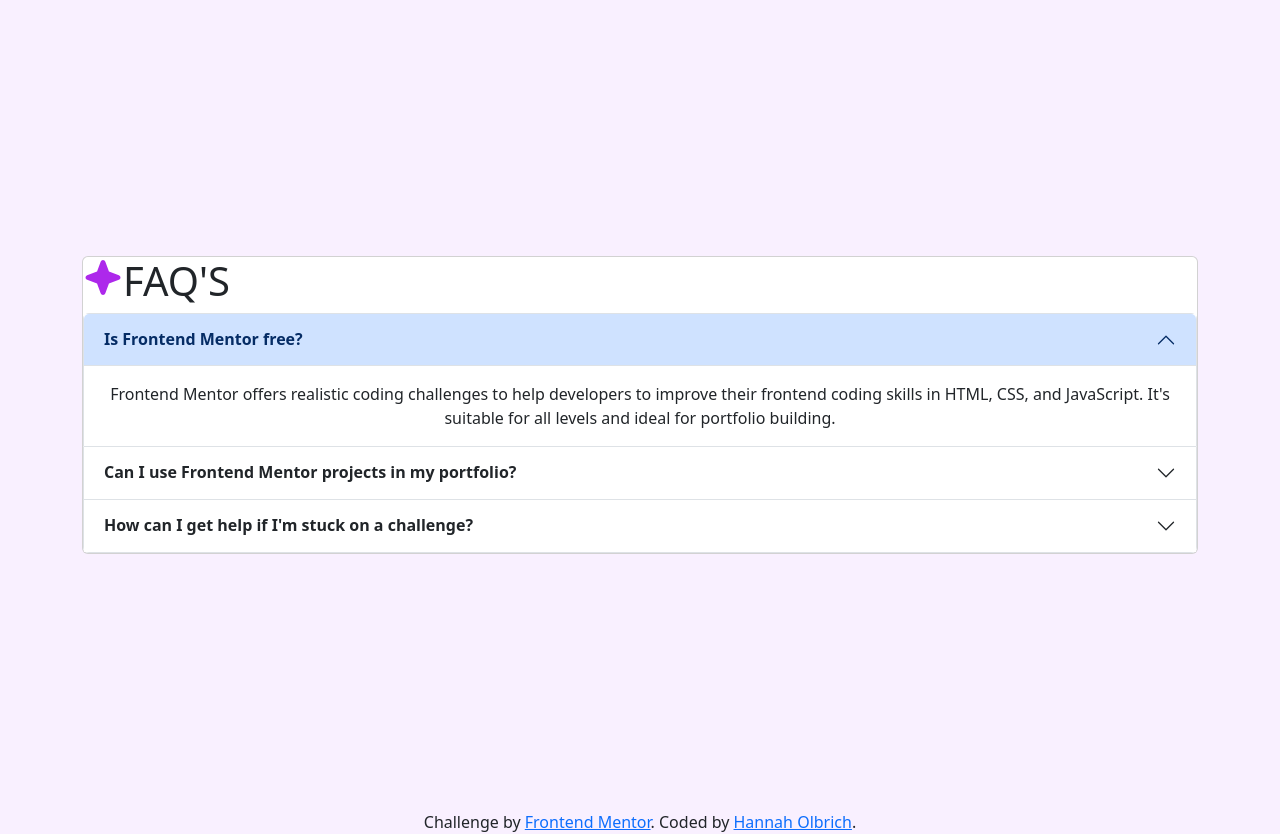
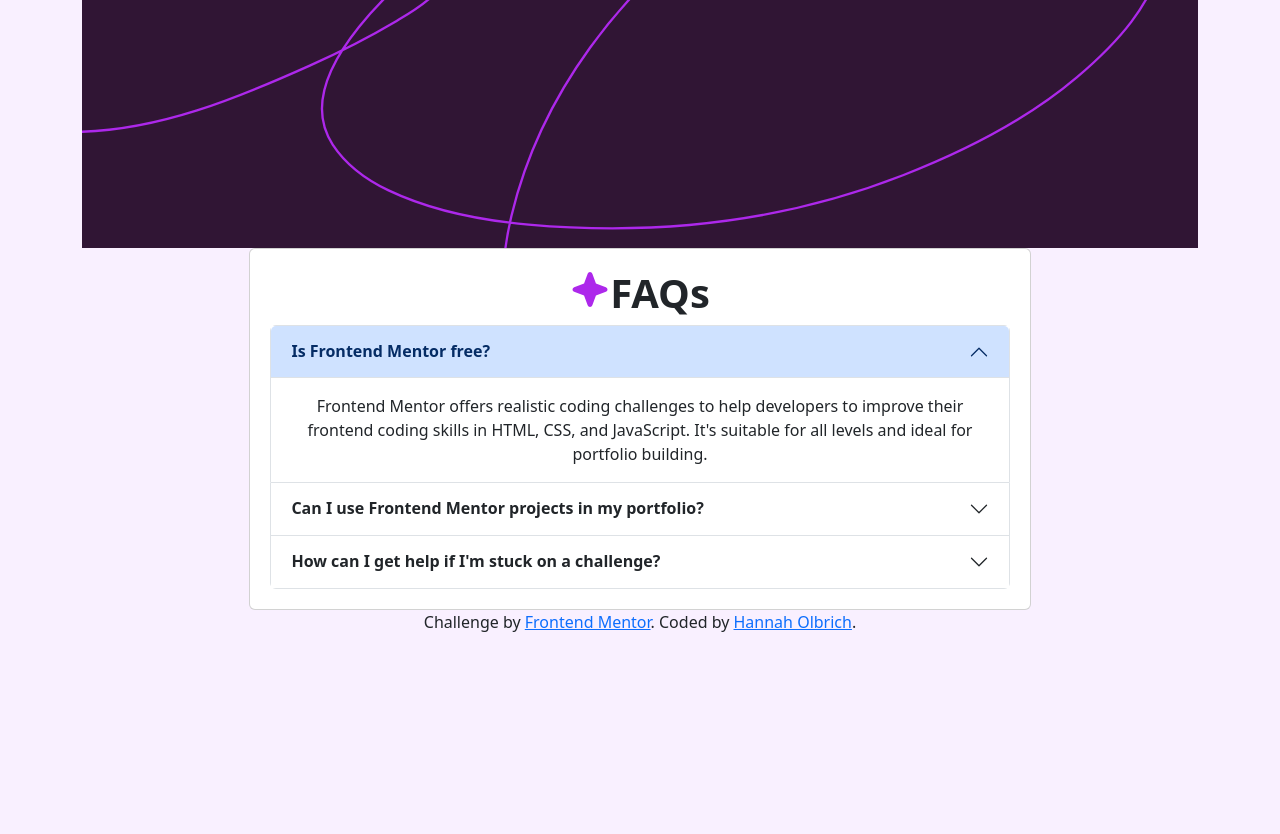
Before and after one commit to hannahro15/FAQ-accordion-frontendmentor, a plain HTML site: page index.html in a window 1280 px wide. After the commit the page ends 800 px from the top, so only its background shows below. Drawn offline with nearby package versions, Linux system fonts and the light colour scheme.

Commit message:
Add banner in and center card

```diff
--- a/index.html
+++ b/index.html
@@ -12,10 +12,12 @@
 </head>
 <body>
   <div class="container">
-    <div class="card text-center">
+    <svg class="d-md-none banner" xmlns="http://www.w3.org/2000/svg" width="375" height="232" fill="none" viewBox="0 0 375 232"><g clip-path="url(#a)"><path fill="#301534" d="M0 0h375v232H0z"/><path stroke="#AD28EB" stroke-linecap="round" stroke-width="3" d="M-860-119.139C-693.416 9.858-650.541 71.271-500.943 124.979c73.912 26.536 120.497 20.42 144.635 19.956 78.405-1.507 153.535-32.427 224.088-64.12 28.78-12.928 56.94-27.14 84.09-43.22C-30.193 26.97-3.955 12.16.435-10.72c1.741-9.076-12.283-9.18-17.837-7.34C-27.54-14.707-36.874-5.654-44.458 1.19c-14.355 12.954-27.81 26.96-39.946 42.022-25.309 31.411-51.052 75.184-25.631 114.007 12.97 19.811 32.97 34.27 54.11 44.345 42.159 20.092 89.45 29.055 135.653 33.108 123.391 10.824 246.848-2.595 362.439-47.715 59.847-23.36 118.972-52.903 168.254-94.681 36.437-30.89 77.141-72.41 83.04-122.172 8.196-69.138-70.57-102.044-127.033-111.311-46.084-7.563-92.856-3.123-138.126 7.191-58.723 13.38-111.808 35.752-160.759 70.787C169.992 6.588 91.241 108.076 63.09 226.133c-11.736 49.218-12.492 103.655 4.122 151.91 16.097 46.752 51.923 82.929 93.083 108.688 48.862 30.58 102.923 46.605 159.71 54.906 75.394 11.023 152.192 9.175 227.386-2.247 132.191-20.079 264.677-66.321 379.078-135.804 77.451-47.043 149.551-100.61 210.151-168.314 13.28-14.844 23.87-30.656 32.82-48.39 107.72-213.399 50.24-278.668 50.24-282.772"/></g><defs><clipPath id="a"><path fill="#fff" d="M0 0h375v232H0z"/></clipPath></defs></svg>
+    <svg class="banner" xmlns="http://www.w3.org/2000/svg" width="1440" height="320" fill="none" viewBox="0 0 1440 320"><g clip-path="url(#a)"><path fill="#301534" d="M0 0h1440v320H0z"/><path stroke="#AD28EB" stroke-linecap="round" stroke-width="3" d="M-676-182C-454-10-396.863 71.888-197.5 143.5-99 178.882-36.919 170.726-4.751 170.108c104.487-2.01 204.609-43.237 298.633-85.495 38.354-17.238 75.882-36.189 112.063-57.63 23.903-14.165 58.87-33.913 64.721-64.42 2.32-12.102-16.369-12.24-23.771-9.789-13.511 4.474-25.95 16.544-36.056 25.669-19.131 17.273-37.062 35.948-53.235 56.031-33.728 41.883-68.034 100.247-34.158 152.014 17.287 26.415 43.94 45.693 72.112 59.127 56.182 26.791 119.205 38.742 180.778 44.146 164.438 14.432 328.964-3.461 483.004-63.622 79.76-31.148 158.55-70.539 224.23-126.245 48.56-41.186 102.8-96.548 110.66-162.9 10.93-92.187-94.04-136.062-169.29-148.418-61.41-10.084-123.75-4.164-184.07 9.588-78.262 17.84-149.006 47.67-214.241 94.384-130.002 93.093-234.95 228.413-272.466 385.827-15.64 65.625-16.648 138.21 5.493 202.551 21.452 62.338 69.196 110.576 124.048 144.923 65.117 40.774 137.161 62.14 212.839 73.21 100.474 14.696 202.817 12.233 303.027-2.997 176.17-26.772 352.73-88.431 505.18-181.077 103.22-62.725 199.3-134.15 280.06-224.425 17.7-19.793 31.81-40.875 43.74-64.521C2172.11-58.5 2095.5-145.528 2095.5-151"/></g><defs><clipPath id="a"><path fill="#fff" d="M0 0h1440v320H0z"/></clipPath></defs></svg>
+    <div class="card text-center align-items-center">
     <div class="d-flex">
       <svg xmlns="http://www.w3.org/2000/svg" width="40" height="41" fill="none" viewBox="0 0 40 41"><path fill="#AD28EB" d="M37.5 20.5a2.467 2.467 0 0 1-1.64 2.344l-9.913 3.604-3.603 9.911a2.5 2.5 0 0 1-4.688 0l-3.604-9.922-9.911-3.593a2.5 2.5 0 0 1 0-4.688l9.921-3.604 3.594-9.911a2.5 2.5 0 0 1 4.688 0l3.604 9.921 9.911 3.594A2.467 2.467 0 0 1 37.5 20.5Z"/></svg>
-      <h1>FAQ'S</h1>
+      <h1>FAQs</h1>
     </div>
     <div class="accordion" id="accordionExample">
       <div class="accordion-item">
--- a/styles.css
+++ b/styles.css
@@ -1,17 +1,44 @@
-body {
+html, body {
+    margin: 0;
+    padding: 0;
+    overflow-x: hidden;
     background-color: hsl(275, 100%, 97%) !important;
-}
+    font-size: 16px;
 
-.container {
-    margin-top: 20%;
-    margin-left: 20%;
-    margin-right: 20%;
-    margin-bottom: 20%;
-    border-radius: 20%;
-    border: 10px;
-    border-color: black;
-}
+  }
 
-.accordion-header {
+  .container {
+    position: relative;
+    width: 1000%;
+    z-index: 1;
+  }
+
+  h1 {
+    font-weight: 700 !important;
+  }
+
+  .accordion-header {
     background-color: white !important;
-}
+  }
+
+  .container {
+    padding-left: 0;
+    padding-right: 0;
+  }
+
+  .banner {
+    width: 100%;
+    height: auto;
+    display: block;
+    z-index: 0;
+  }
+
+  .card {
+    width: 70%;
+    max-width: 900px;
+    margin: 0 auto;
+    padding: 20px;
+    background-color: white;
+    border-radius: 10px;
+    position: absolute;
+  }
```
